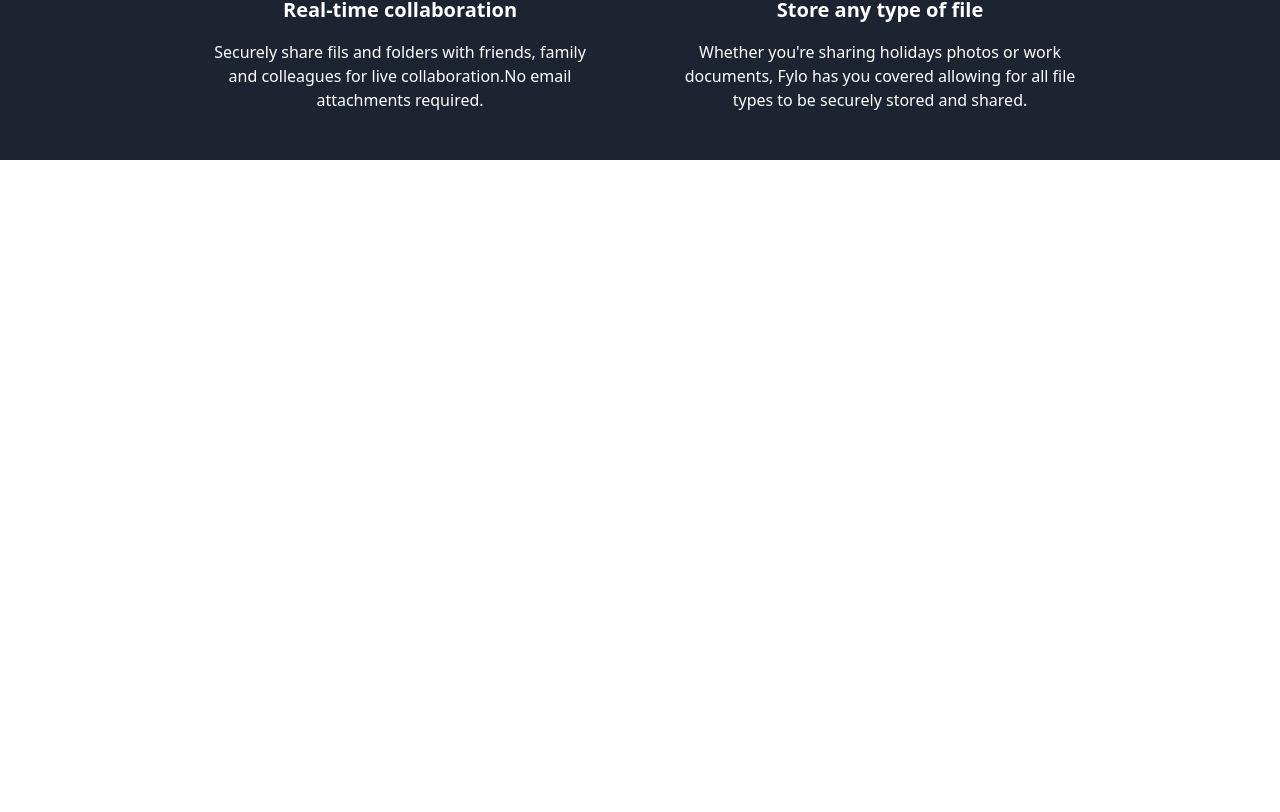
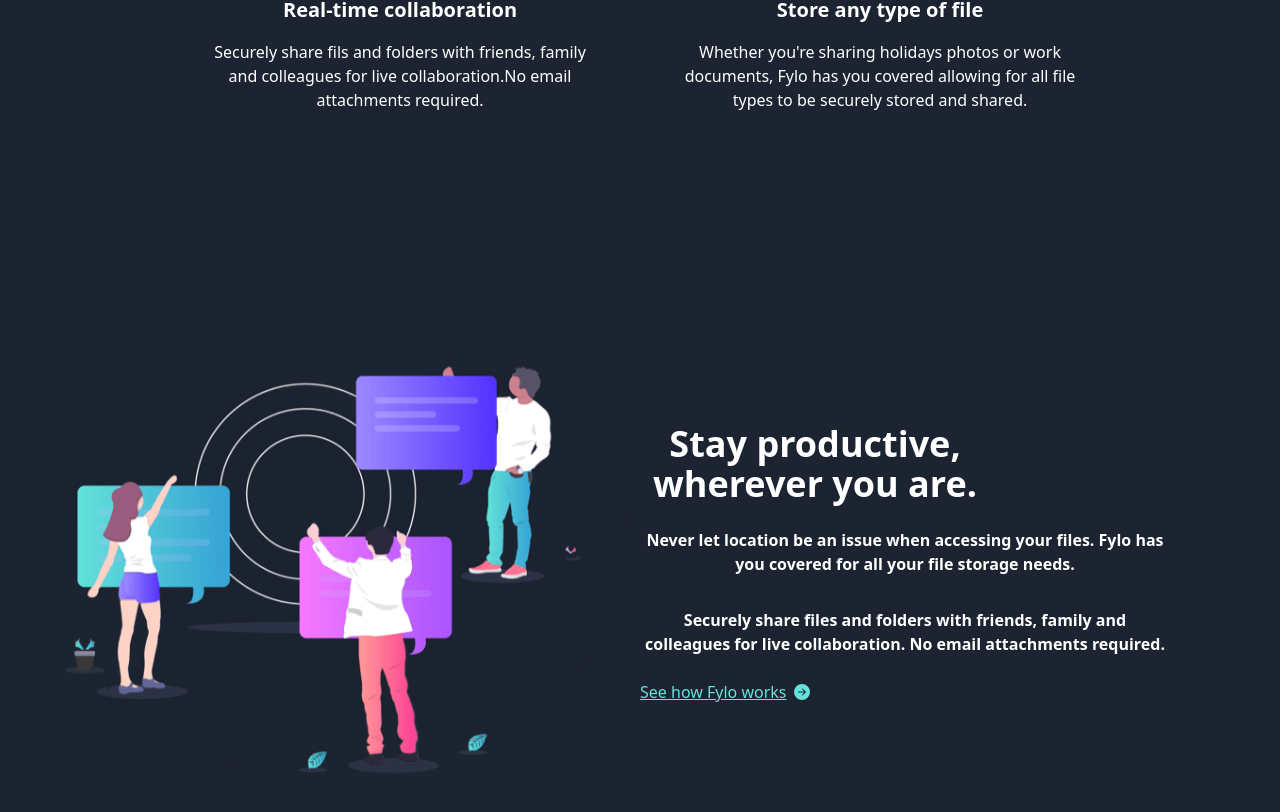
Before and after one commit to Achilles1986/fylo-landing-page, a React (Create React App) app: page / in a window 1280 px wide. Shown: the part 1630-2442 px from the top of the page. Before the commit the page ends 1790 px from the top, so only its background shows below. Built offline with nearby package versions, Linux system fonts and the light colour scheme.

Commit message:
productive component

```diff
--- a/src/App.js
+++ b/src/App.js
@@ -3,12 +3,14 @@ import './App.css';
 import Navbar from './components/home/Navbar';
 import Hero from './components/home/Hero';
 import Features from './components/home/Features';
+import Productive from './components/home/Productive';
 function App() {
   return (
     <div className="App">
       <Navbar/>
      <Hero/>
      <Features/>
+     <Productive/>
     </div>
   );
 }
--- /dev/null
+++ b/src/components/home/Productive.jsx
@@ -0,0 +1,27 @@
+import React from 'react'
+import Stay from '../../assets/illustration-stay-productive.png'
+import {BsFillArrowRightCircle, BsFillArrowRightCircleFill} from 'react-icons/bs'
+
+const Productive = () => {
+
+  return (
+    <div className='w-full h-full bg-[#1c2431] lg:h-screen py-[100px]'>
+        {/* container */}
+
+        <div className='grid md:grid-cols-2 px-8 h-full'>
+            <div className='flex flex-col justify-center'>
+                <img className='w-[580px] mx-auto' src={Stay} alt="colleagues icon" />
+            </div>
+            <div className='flex flex-col text-white justify-center'>
+                <h2 className='text-4xl font-bold py-2 max-w-[350px]'>Stay productive, wherever you are.</h2>
+                <p className='font-bold py-2 max-w-[530px]'>Never let location be an issue when accessing your files. Fylo has you covered for all your file storage needs.</p>
+                <p className='font-bold py-2 max-w-[530px]'>Securely share files and folders with friends, family and colleagues for live collaboration. No email attachments required.</p>
+                <a href="#" className='text-[#65e2d9] flex items-center hover:decoration-4'><span>See how Fylo works</span> <BsFillArrowRightCircleFill className='ml-2'/></a>
+            </div>
+        </div>
+
+    </div>
+  )
+}
+
+export default Productive;
```
